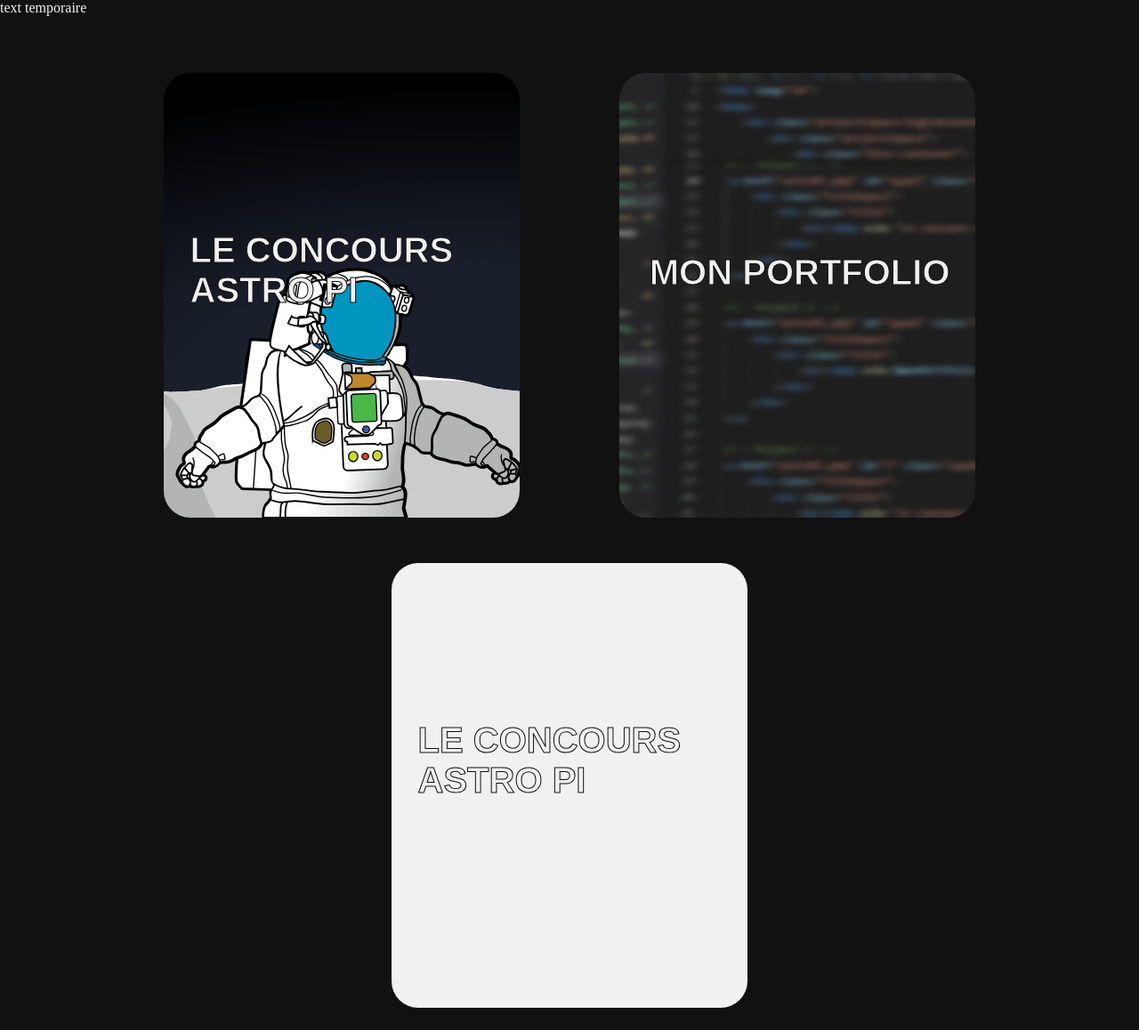
After one commit to Maethik/PortFolio_Matheo, a PHP site: page /spanProjects.php in a window 1280 px wide. The commit adds this page. Shown: the whole page at 89% size. Run offline with PHP 8.4, Linux system fonts and the light colour scheme.

Commit message:
15/02/2023

```diff
--- a/astroPi.php
+++ b/astroPi.php
@@ -23,7 +23,7 @@
         </button>
         <div class="projectName-container">
             <div class="name">
-                <h1><?php echo 'Le projet ', $astroPiName ?></h1>
+                <h1><?php echo $monPortfolio ?></h1>
             </div>
             <div class="space"></div>
             <div class="logo">
@@ -32,7 +32,7 @@
         </div>
     </header>
 
-    <div class="spaceLabTitle-container">
+    <div id="sltc1" class="spaceLabTitle-container">
         <h1>MISSION SPACE LAB</h1>
     </div>
 
@@ -45,7 +45,7 @@
             <h2>Astro Pi ? C'est quoi ?</h2>
             <p>Lorem ipsum dolor sit amet, consectetur adipiscing elit. Suspendisse id malesuada nunc. Donec at ante convallis, ultrices sem ut, auctor lorem.</p>
 
-            <button href="https://astro-pi.org/mission-space-lab/" target="_blank">En savoir plus</button>
+            <button><a href="https://astro-pi.org/mission-space-lab/" target="_blank">En savoir plus</a></button>
         </div>
     </div>
 
--- /dev/null
+++ b/css/spanProjects.css
@@ -0,0 +1,92 @@
+body {
+    margin: 0px;
+    padding: 0px;
+}
+
+/* projectsSpace-bigContainer */
+.projectsSpace-bigContainer {
+    width: 100vw;
+    height: fit-content;
+    display: flex;
+    flex-direction: column;
+    background-color: #111;
+}
+
+.projectsSpace-header {
+    width: 100vw;
+    height: 7vh;
+}
+
+.projectsSpace-header p {
+    margin: 0px;
+    color: #f1f1f1;
+}
+
+.projectsSpace {
+    width: 100vw;
+    height: 100%;
+    display: flex;
+    justify-content: center;
+}
+
+.divs-container {
+    width: 80vw;
+    height: 100%;
+    display: flex;
+    flex-wrap: wrap;
+    justify-content: space-around;
+}
+
+.spanProjects {
+    background-color: #f1f1f1;
+    width: 400px;
+    height: 500px;
+    margin-bottom: 2.5%;
+    margin-top: 2.5%;
+    border-radius: 30px;
+    text-decoration: none;
+}
+
+.spanProjects:hover {
+    box-shadow: 10px 5px 5px #f1f1f1;
+    transition: 0.05s ease-in-out;
+    transform: translateX(-5px);
+    transform: translateY(-5px);
+}
+
+.titleSpace {
+    width: 100%;
+    height: 100%;
+    border-top-right-radius: 28px;
+    border-top-left-radius: 28px;
+    border-bottom-left-radius: 28px;
+    border-bottom-right-radius: 28px;
+    display: flex;
+    align-items: top;
+}
+
+#span1 {
+    background-image: url("../img/bgSpace.svg");
+    background-size: cover;
+    background-repeat: no-repeat;
+    background-position: 25%;
+}
+
+#span2 {
+    background-image: url("../img/bgCodeHtmlFlou.jpg");
+    background-size: cover;
+    background-repeat: no-repeat;
+    background-position: 25%;
+}
+
+.title h2 {
+    width: 100%;
+    margin-left: 10%;
+    margin-top: 60%;
+    text-align: left;
+    font-size: 2.5em;
+    color: #f1f1f1;
+    text-transform: uppercase;
+    font-family: 'Sofia Sans Semi Condensed', sans-serif;
+    -webkit-text-stroke: 1px #111;
+}
--- a/footer.php
+++ b/footer.php
@@ -13,6 +13,7 @@
             <div class="left">
                 <p><a href="https://www.flaticon.com/free-icons/arrows" title="arrows icons">Arrows icons created by Pixel perfect - Flaticon</a></p>
                 <p>Image par <a href="https://pixabay.com/fr/users/prusakov-1149804/?utm_source=link-attribution&amp;utm_medium=referral&amp;utm_campaign=image&amp;utm_content=834635">Sergey Prusakov</a> de <a href="https://pixabay.com/fr//?utm_source=link-attribution&amp;utm_medium=referral&amp;utm_campaign=image&amp;utm_content=834635">Pixabay</a></p>
+                <p><a href="https://www.flaticon.com/free-icons/arrow" title="arrow icons">Arrow icons created by Freepik - Flaticon</a></p>
             </div>
             <div class="separation"></div>
             <div class="right">
@@ -22,7 +23,7 @@
                     <a href="https://www.awwwards.com/matheo/" target="_blank"><img src="img/awwwardsLogo.svg" alt="awwwards logo"></a>
                 </div>
                 <div class="btnContact-container">
-                    <button href="contact.php">Me contacter par mail</button>
+                    <button><a href="contact.php">Me contacter par mail</a></button>
                 </div>
             </div>
         </div>
--- a/homePage.php
+++ b/homePage.php
@@ -13,9 +13,9 @@
 		<div class="homePage-top">
 			<nav>
 				<a class="txtHover" href="#">A propos</a>
-				<a class="txtHover" href="#">Mon CV</a>
-				<a class="txtHover" href="#">Mes projets</a>
-				<a class="txtHover" href="#">Me contacter</a>
+				<a class="txtHover" href="pdf/cv.pdf" title="Pdf" target="_blank">Mon CV</a>
+				<a class="txtHover" href="myProjectsPage.php">Mes projets</a>
+				<a class="txtHover" href="contact.php">Me contacter</a>
 			</nav>
 			<div class="Home-container">
 				<div class="nav-container">
--- /dev/null
+++ b/spanProjects.php
@@ -0,0 +1,52 @@
+<!DOCTYPE html>
+<html lang="en">
+
+<head>
+    <meta charset="UTF-8">
+    <link rel="stylesheet" href="css/spanProjects.css">
+    <title>spanProjects</title>
+</head>
+
+<body>
+    <?php include('variable.php') ?>
+
+    <div class="projectsSpace-bigContainer">
+        <div class="projectsSpace-header">
+            <p>text temporaire</p>
+        </div>
+        <div class="projectsSpace">
+            <div class="divs-container">
+                <!-- Project 1 -->
+                <a href="astroPi.php" id="span1" class="spanProjects">
+                    <div class="titleSpace">
+                        <div class="title">
+                            <h2><?php echo "Le concours <br />", $astroPiName ?></h2>
+                        </div>
+                    </div>
+                </a>
+
+                <!-- Project 2 -->
+                <a href="astroPi.php" id="span2" class="spanProjects">
+                    <div class="titleSpace">
+                        <div class="title">
+                            <h2><?php echo $monPortfolio ?></h2>
+                        </div>
+                    </div>
+                </a>
+
+                <!-- Project 3 -->
+                <a href="astroPi.php" id="3" class="spanProjects">
+                    <div class="titleSpace">
+                        <div class="title">
+                            <h2><?php echo "Le concours <br />", $astroPiName ?></h2>
+                        </div>
+                    </div>
+                </a>
+
+            </div>
+        </div>
+    </div>
+
+</body>
+
+</html>
--- a/variable.php
+++ b/variable.php
@@ -1,5 +1,6 @@
 <?php
 
 $astroPiName = "Astro Pi";
+$monPortfolio = "Mon Portfolio"
 
 ?>
```
Also changed, not shown: css/footer.css (+9 -0 lines), css/myProjectsPage.css (added, +91 -0 lines), css/projects.css (+42 -1 lines), myPortfolio.php (added, +59 -0 lines), myProjectsPage.php (added, +41 -0 lines), img/backgroundProjectPage.jpg (added), img/bgCodeHtml.jpg (added), img/bgCodeHtmlFlou.jpg (added), img/downArrowIcon.png (added), img/imgPortfolioMouvementUn.jpg (added), img/imgPortfolioUn.jpg (added), img/photoProfil.jpg (added), 2 other files.
